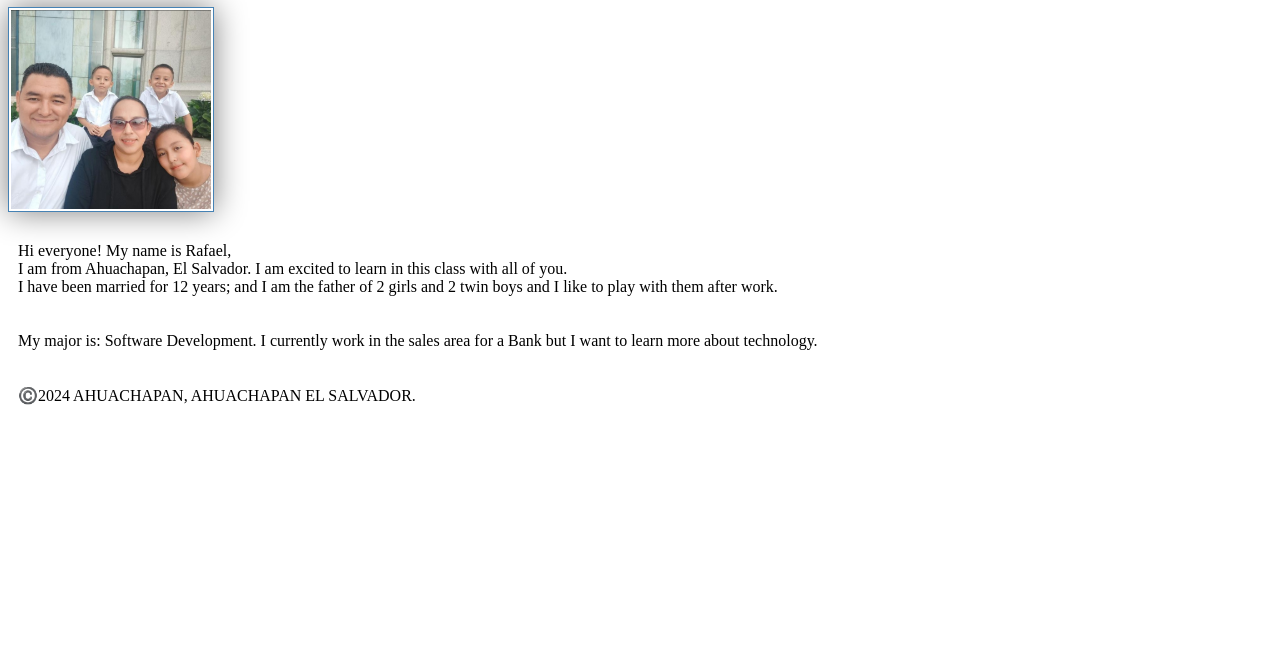
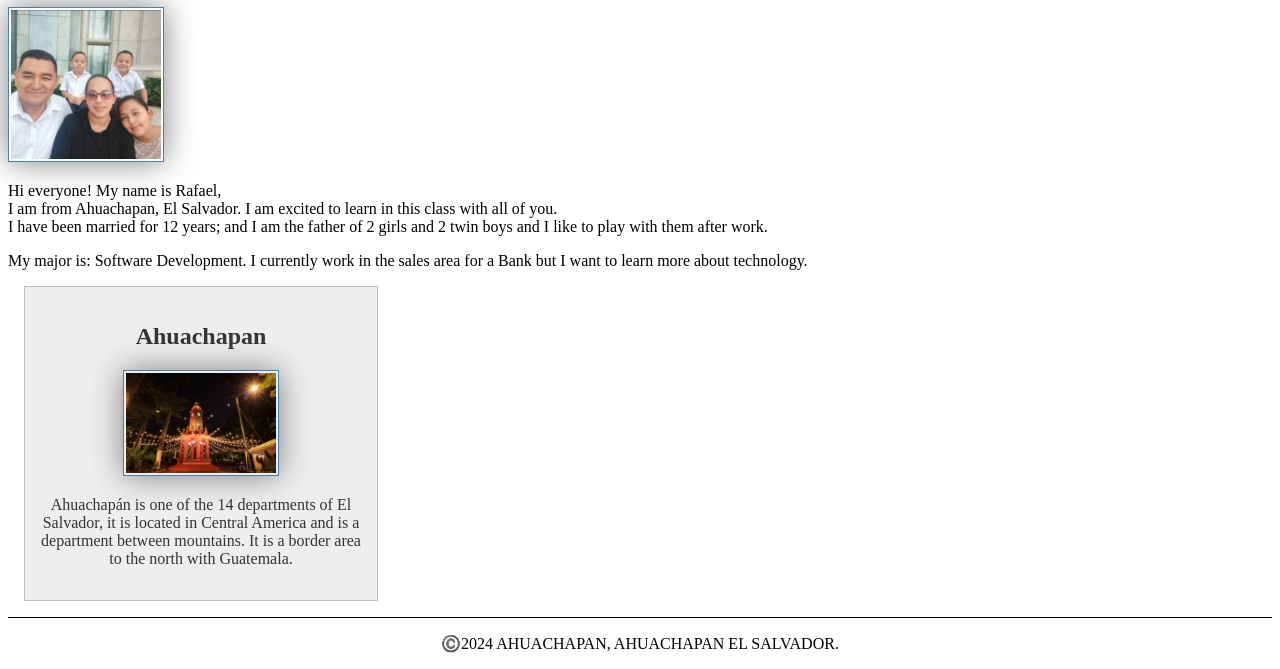
Before and after one commit to AlexanderTWINS/wdd130, a plain HTML site: page index.html in a window 1280 px wide. Shown: the part 275-944 px from the top of the page. Before the commit the page ends 800 px from the top, so only its background shows below. Drawn offline with Linux system fonts and the light colour scheme.

Commit message:
Enhancing Your Course Home Page

```diff
--- a/index.html
+++ b/index.html
@@ -1,9 +1,12 @@
+
 <!DOCTYPE html>
 <html lang="en">
 <head>
     <meta charset="UTF-8">
     <meta name="viewport" content="width=device-width, initial-scale=1.0">
     <title>Rafael Alvarado | WDD 130</title>
+    <meta name="description" content="On this website I will tell you something about me">
+    <meta name="author" content="Rafael Alvarado">
     <link rel="stylesheet" href="styles/styles.css">
 </head>
 <body>
@@ -22,6 +25,13 @@
     <p>My major is: Software Development. I currently work in the sales area for a Bank but I want to learn more about technology.
     </p>
 </main>
+<main>
+    <aside>
+        <h2>Ahuachapan</h2>
+        <img src="images/Ahuachapán.jpg" alt="Ahuachapan park" width="200">
+        <p>Ahuachapán is one of the 14 departments of El Salvador, it is located in Central America and is a department between mountains. It is a border area to the north with Guatemala.</p>
+    </aside>
+</main>
 <footer>
     <p>©️2024 AHUACHAPAN, AHUACHAPAN EL SALVADOR.</p>
 </footer>
--- a/styles/styles.css
+++ b/styles/styles.css
@@ -20,3 +20,31 @@ img {
 p {
     padding: 10px;
 }
+main {
+    max-width: 840px;
+}
+aside {
+    width: 20rem;
+    margin: 1rem;
+    border: 1px solid rgba(0, 0, 0, 0.2); /*1*/
+    padding: 1rem;
+    background-color: #eee;
+    color: #333;
+    text-align: center;
+}
+aside img {
+    width: 200px;
+    height: auto;
+}
+main img {
+    width: 150px;
+    height: auto;
+}
+p {
+    padding: 0;
+}
+footer {
+    margin-top: 15px;
+    border-top: 1px solid #000;
+    text-align: center;
+}
```
